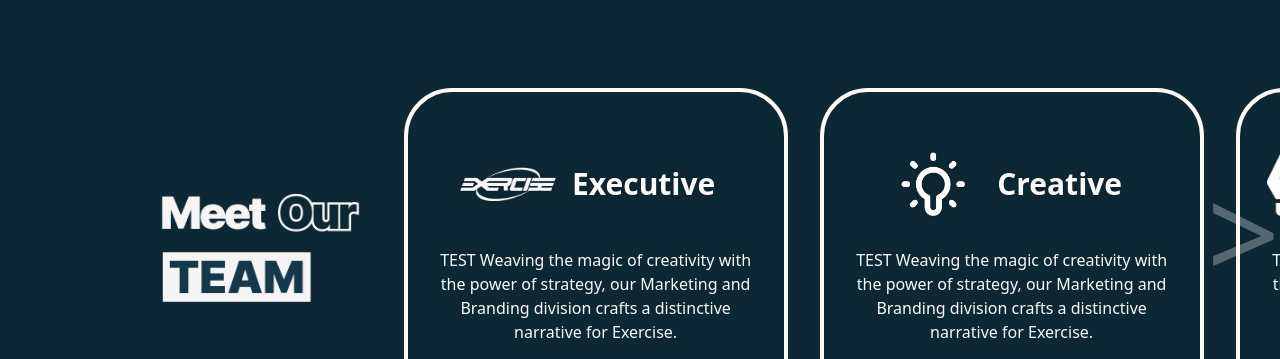
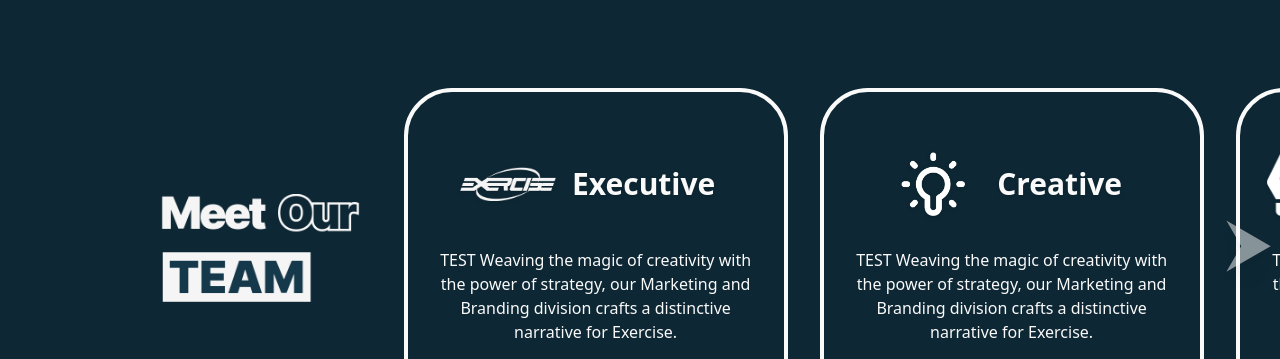
Before and after one commit to EXERCISE-FTUI/Website-Exercise-FE, a React (Vite) app: page /home in a window 1280 px wide. Shown: the part 1400-1759 px from the top of the page. Built offline with nearby package versions, Linux system fonts and the light colour scheme.

Commit message:
chore: Update landing page team section styling

```diff
--- a/src/pages/Landing/section/Team.tsx
+++ b/src/pages/Landing/section/Team.tsx
@@ -63,7 +63,12 @@ export default function Team() {
           <TeamBox key={index} icon={team.icon} alt={team.alt} title={team.title} subtitle={team.subtitle} />
         ))}
       </div>
-      <h1 className='text-white absolute right-0 top1/2 mb-8 animate-pulse text-[8rem] drop-shadow-xl hover:opacity-0 opacity-30 z-10 hidden md:block '>{'>'}</h1>
+      <h1 className='
+        text-white absolute right-0 mb-4 mr-2
+        animate-pulse text-[4rem] drop-shadow-xl
+        hover:opacity-0 opacity-50 z-10 hidden md:block '>
+        {'⮞'}
+      </h1>
     </div>
   );
 }
```
